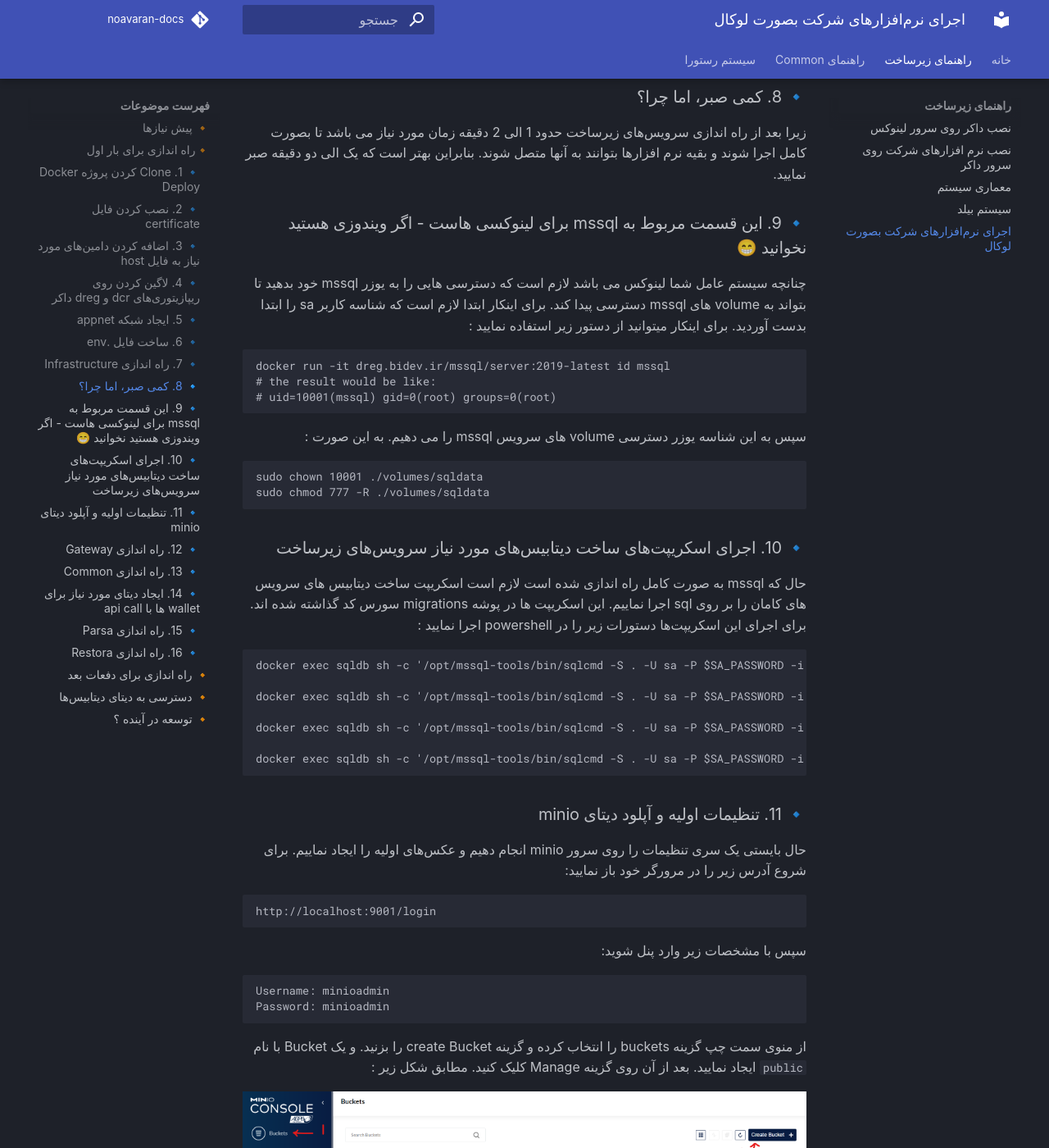
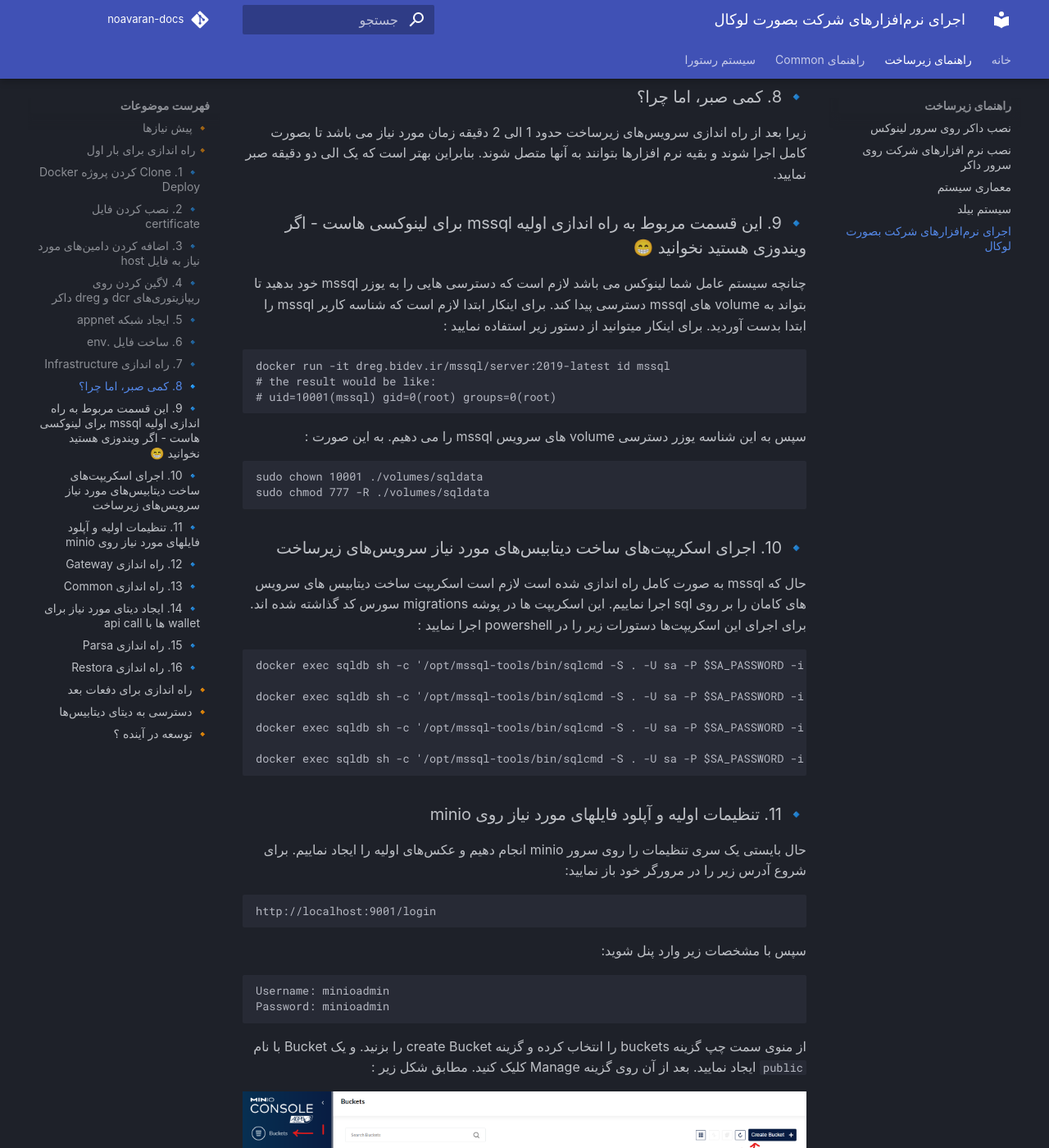
Before and after one commit to blue-innovators/noavaran-docs, an MkDocs documentation site: the page built from docs/infrastructure/setup-apps-local.md, in a window 1280 px wide and 1400 px high, scrolled down 3000 px. Shown: the whole window at 82% size. Built offline with MkDocs 1.6.1 and Material for MkDocs 9.7.7, drawn with Linux system fonts in a browser that asks for light colours; some web fonts are replaced; comment, search, counter and statistics services are not loaded; some of the changed text lies outside the part shown.

Commit message:
some other changes in setup apps local

````diff
--- a/docs/infrastructure/setup-apps-local.md
+++ b/docs/infrastructure/setup-apps-local.md
@@ -19,11 +19,11 @@
 
 * احراز هویت ریپازیتوری‌های داکر
 * نصب کردن certificate مورد نیاز برای راه اندازی ssl لوکال
-* ساخت network مورد نیاز container ها
-* ایجاد فایل env
-* ایجاد دیتابیس‌های سرویس زیرساخت
-* درج دیتای کیف پول‌های مورد نیاز جهت پرداخت
-* آپلود عکس‌های مورد نیاز در سرور استاتیک لوکال
+* ساخت network جهت ارتباط بین container ها
+* ایجاد فایل .env
+* ایجاد دیتابیس های نرم افزارها
+* ایجاد کیف پول‌های مورد نیاز جهت پرداخت
+* آپلود فایلها و عکس‌های مورد نیاز در سرور minio
 
 این‌ها تمامی کارهایی هستند که در دفعات بعدی نیازی به انجام آن‌ها نمی‌باشد. در ادامه تمامی موارد را با هم بررسی میکنیم.
 
@@ -90,10 +90,10 @@
 خب حالا میخواهیم اولین سرویس‌های مورد نیازمان را راه اندازی کنیم. Infrastructure شامل تمامی سرویس های زیر ساختی میباشد که مورد استفاده نرم افزار داخلی شرکت می باشند. لیست سرویس به شرح زیر است:
 
 * mssql
-* seq
 * rabittmq
 * redis
 * minio
+* seq
 
 برای اجرا این دستور ابتدا به مسیر root پروژه docker-deploy بروید و در آنجا terminal را باز کرده و دستور زیر را اجرا نمایید :
 
@@ -105,10 +105,10 @@
 
 زیرا بعد از راه اندازی سرویس‌های زیرساخت حدود 1 الی 2 دقیقه زمان مورد نیاز می باشد تا بصورت کامل اجرا شوند و بقیه نرم افزارها بتوانند به آنها متصل شوند. بنابراین بهتر است که یک الی دو دقیقه صبر نمایید.
 
-### 🔹 9. این قسمت مربوط به mssql برای لینوکسی هاست - اگر ویندوزی هستید نخوانید 😁
+### 🔹 9. این قسمت مربوط به راه اندازی اولیه mssql برای لینوکسی هاست - اگر ویندوزی هستید نخوانید 😁
 
 چنانچه سیستم عامل شما لینوکس می باشد لازم است که دسترسی هایی را به یوزر mssql خود بدهید تا بتواند به volume های mssql دسترسی پیدا کند.
-برای اینکار ابتدا لازم است که شناسه کاربر sa را ابتدا بدست آوردید. برای اینکار میتوانید از دستور زیر استفاده نمایید :
+برای اینکار ابتدا لازم است که شناسه کاربر mssql را ابتدا بدست آوردید. برای اینکار میتوانید از دستور زیر استفاده نمایید :
 
 ```
 docker run -it dreg.bidev.ir/mssql/server:2019-latest id mssql
@@ -134,10 +134,10 @@
 
 docker exec sqldb sh -c '/opt/mssql-tools/bin/sqlcmd -S . -U sa -P $SA_PASSWORD -i /migrations/Create-PaymentDb.sql'
 
-docker exec sqldb sh -c '/opt/mssql-tools/bin/sqlcmd -S . -U sa -P $SA_PASSWORD -i /migrations/Create-CreditDb.sql
+docker exec sqldb sh -c '/opt/mssql-tools/bin/sqlcmd -S . -U sa -P $SA_PASSWORD -i /migrations/Create-CreditDb.sql'
 ```
 
-### 🔹 11. تنظیمات اولیه و آپلود دیتای minio
+### 🔹 11. تنظیمات اولیه و آپلود فایلهای مورد نیاز روی minio
 
 حال بایستی یک سری تنظیمات را روی سرور minio انجام دهیم و عکس‌های اولیه را ایجاد نماییم. برای شروع آدرس زیر را در مرورگر خود باز نمایید:
 
````
Also changed, not shown: other parts of docs/infrastructure/setup-apps-local.md (+1 -1 lines), docs/assets/images/install-certificate.png (deleted).
